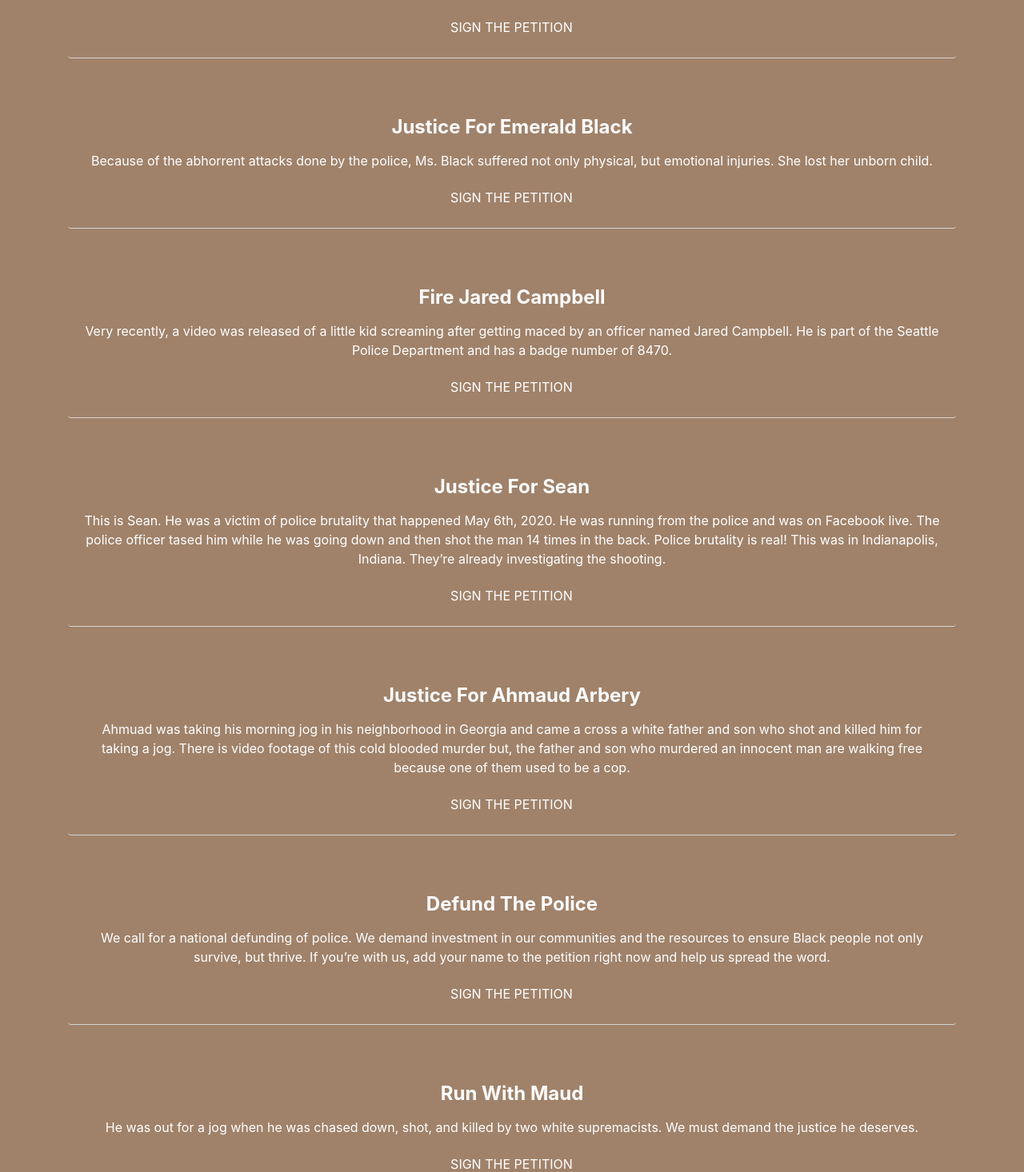
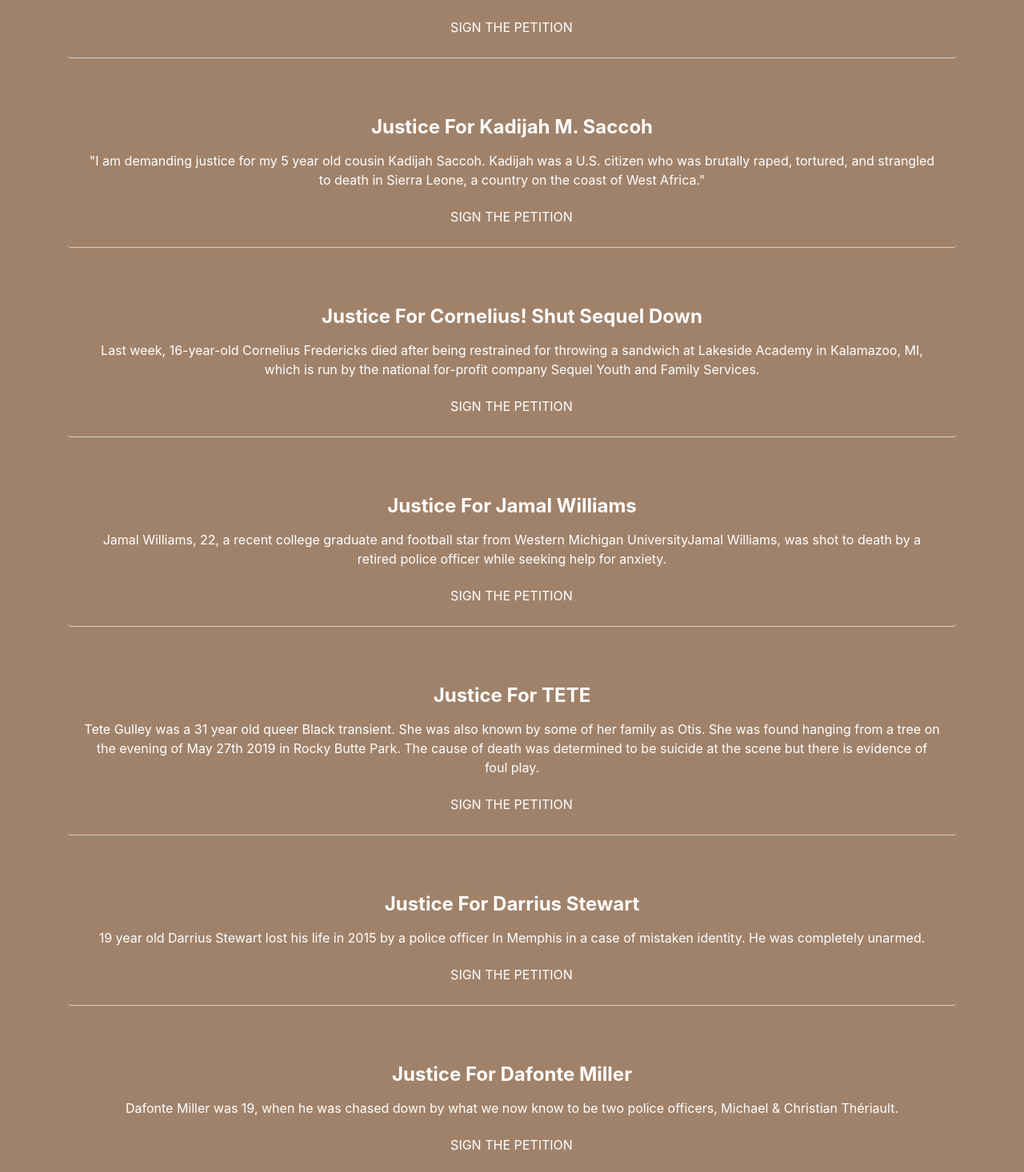
Before and after one commit to Tristanoshier/blm-info-site, a React (Create React App) app: page /petitions in a window 1280 px wide. Shown: the part 561-2027 px from the top of the page at 80% size. Built offline with nearby package versions, Linux system fonts and the light colour scheme.

Commit message:
add more petitions

```diff
--- a/src/components/Petitions/Petitions.jsx
+++ b/src/components/Petitions/Petitions.jsx
@@ -10,6 +10,41 @@ export default function Petitions() {
                 <CardTitle className="title-header"><strong>{petitionLinks.breonnaTaylor.title}</strong></CardTitle>
                 <CardText>{petitionLinks.breonnaTaylor.desc}</CardText>
                 <a className="page-link" href={petitionLinks.breonnaTaylor.link} target="_blank" rel="noopener noreferrer">SIGN THE PETITION </a>
+            </Card>
+            <Card className="info-card" body>
+                <CardTitle className="title-header"><strong>{petitionLinks.elijah.title}</strong></CardTitle>
+                <CardText>{petitionLinks.elijah.desc}</CardText>
+                <a className="page-link" href={petitionLinks.elijah.link} target="_blank" rel="noopener noreferrer">SIGN THE PETITION</a>
+            </Card>
+            <Card className="info-card" body>
+                <CardTitle className="title-header"><strong>{petitionLinks.kadijah.title}</strong></CardTitle>
+                <CardText>{petitionLinks.kadijah.desc}</CardText>
+                <a className="page-link" href={petitionLinks.kadijah.link} target="_blank" rel="noopener noreferrer">SIGN THE PETITION</a>
+            </Card>
+            <Card className="info-card" body>
+                <CardTitle className="title-header"><strong>{petitionLinks.cornelius.title}</strong></CardTitle>
+                <CardText>{petitionLinks.cornelius.desc}</CardText>
+                <a className="page-link" href={petitionLinks.cornelius.link} target="_blank" rel="noopener noreferrer">SIGN THE PETITION</a>
+            </Card>
+            <Card className="info-card" body>
+                <CardTitle className="title-header"><strong>{petitionLinks.jamal.title}</strong></CardTitle>
+                <CardText>{petitionLinks.jamal.desc}</CardText>
+                <a className="page-link" href={petitionLinks.jamal.link} target="_blank" rel="noopener noreferrer">SIGN THE PETITION</a>
+            </Card>
+            <Card className="info-card" body>
+                <CardTitle className="title-header"><strong>{petitionLinks.tete.title}</strong></CardTitle>
+                <CardText>{petitionLinks.tete.desc}</CardText>
+                <a className="page-link" href={petitionLinks.tete.link} target="_blank" rel="noopener noreferrer">SIGN THE PETITION</a>
+            </Card>
+            <Card className="info-card" body>
+                <CardTitle className="title-header"><strong>{petitionLinks.darriusStewart.title}</strong></CardTitle>
+                <CardText>{petitionLinks.darriusStewart.desc}</CardText>
+                <a className="page-link" href={petitionLinks.darriusStewart.link} target="_blank" rel="noopener noreferrer">SIGN THE PETITION</a>
+            </Card>
+            <Card className="info-card" body>
+                <CardTitle className="title-header"><strong>{petitionLinks.dafonteMiller.title}</strong></CardTitle>
+                <CardText>{petitionLinks.dafonteMiller.desc}</CardText>
+                <a className="page-link" href={petitionLinks.dafonteMiller.link} target="_blank" rel="noopener noreferrer">SIGN THE PETITION</a>
             </Card>
             <Card className="info-card" body>
                 <CardTitle className="title-header"><strong>{petitionLinks.justiceForMatthew.title}</strong></CardTitle>
--- a/src/components/Petitions/PetitionsObj.js
+++ b/src/components/Petitions/PetitionsObj.js
@@ -58,7 +58,42 @@ let petitionLinks = {
         title: 'Fire Jared Campbell',
         desc: 'Very recently, a video was released of a little kid screaming after getting maced by an officer named Jared Campbell. He is part of the Seattle Police Department and has a badge number of 8470.',
         link: 'http://chng.it/DJhDKWhHqG'
-    }
+    },
+    elijah : {
+        title: 'Justice For Elijah McClain',
+        desc: 'Sign this petition to bring justice for Elijah. Demand that these officers are held accountable.',
+        link: 'http://chng.it/StcFzRKt76'
+    },
+    kadijah : {
+        title: 'Justice For Kadijah M. Saccoh',
+        desc: '"I am demanding justice for my 5 year old cousin Kadijah Saccoh. Kadijah was a U.S. citizen who was brutally raped, tortured, and strangled to death in Sierra Leone, a country on the coast of West Africa."',
+        link: 'http://chng.it/kzTTxXmDDm'
+    },
+    cornelius : {
+        title: 'Justice For Cornelius! Shut Sequel Down',
+        desc: 'Last week, 16-year-old Cornelius Fredericks died after being restrained for throwing a sandwich at Lakeside Academy in Kalamazoo, MI, which is run by the national for-profit company Sequel Youth and Family Services.',
+        link: 'http://chng.it/hD7P2sNt6x'
+    },
+    jamal : {
+        title: 'Justice For Jamal Williams',
+        desc: 'Jamal Williams, 22, a recent college graduate and football star from Western Michigan UniversityJamal Williams, was shot to death by a retired police officer while seeking help for anxiety.',
+        link: 'http://chng.it/xTQLGyDhmn'
+    },
+    tete : {
+        title: 'Justice For TETE',
+        desc: 'Tete Gulley was a 31 year old queer Black transient. She was also known by some of her family as Otis. She was found hanging from a tree on the evening of May 27th 2019 in Rocky Butte Park. The cause of death was determined to be suicide at the scene but there is evidence of foul play. ',
+        link: 'http://chng.it/zDrXj7Mgtp'
+    },
+    darriusStewart : {
+        title: 'Justice For Darrius Stewart',
+        desc: '19 year old Darrius Stewart lost his life in 2015 by a police officer In Memphis in a case of mistaken identity. He was completely unarmed.',
+        link: 'http://chng.it/Y9dFSr7sQv'
+    },
+    dafonteMiller : {
+        title: 'Justice For Dafonte Miller',
+        desc: 'Dafonte Miller was 19, when he was chased down by what we now know to be two police officers, Michael & Christian Thériault. ',
+        link: 'http://chng.it/ZK7C88dmX9'
+    },
 }
 
 export default petitionLinks;
```
